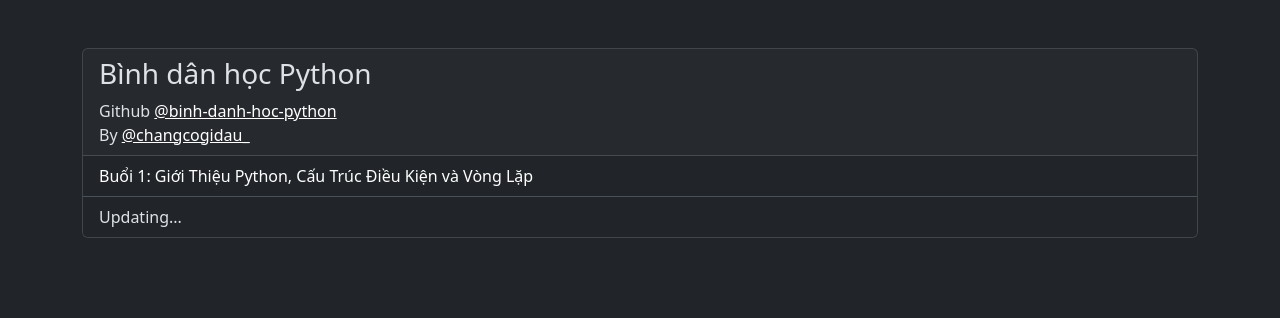
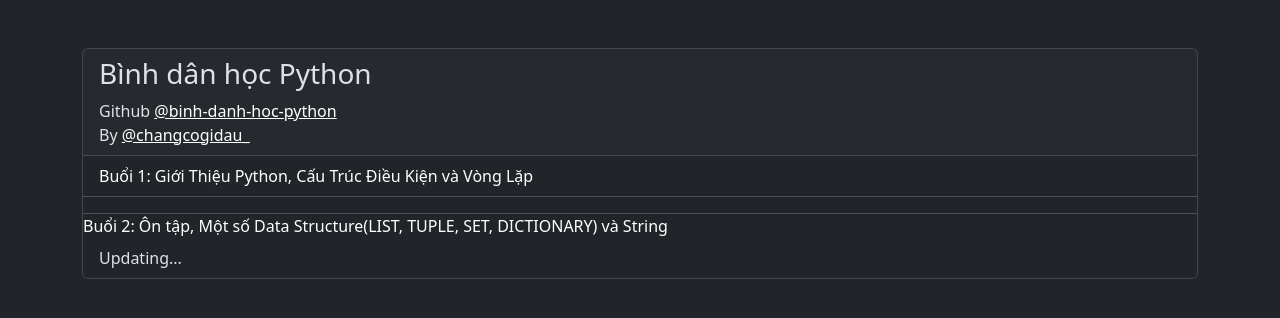
Before and after one commit to vinhnt21/binh_dan_hoc_python, a plain HTML site: page index.html in a window 1280 px wide. Drawn offline with nearby package versions, Linux system fonts and the light colour scheme.

Commit message:
lesson 2 update mindmap

```diff
--- a/index.html
+++ b/index.html
@@ -56,6 +56,14 @@
               >Buổi 1: Giới Thiệu Python, Cấu Trúc Điều Kiện và Vòng Lặp</a
             >
           </li>
+           <li class="list-group-item"></li>
+            <a
+              href="./Note/Buổi 1.html"
+              class="text-decoration-none text-white text-hover-effect"
+              >Buổi 2: Ôn tập, Một số Data Structure(LIST, TUPLE, SET, DICTIONARY) và String
+              </a
+            >
+          </li>
           <li class="list-group-item">
             <div>Updating...</div>
           </li>
```
